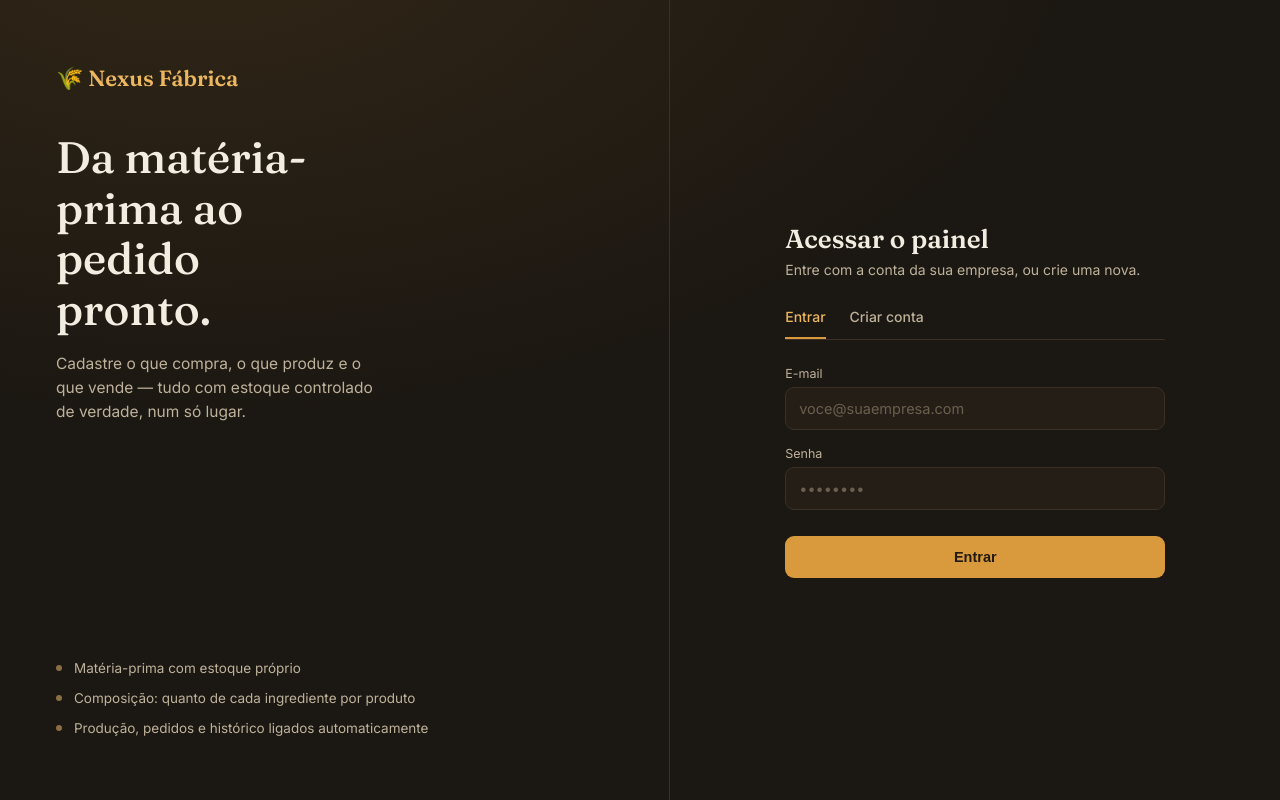
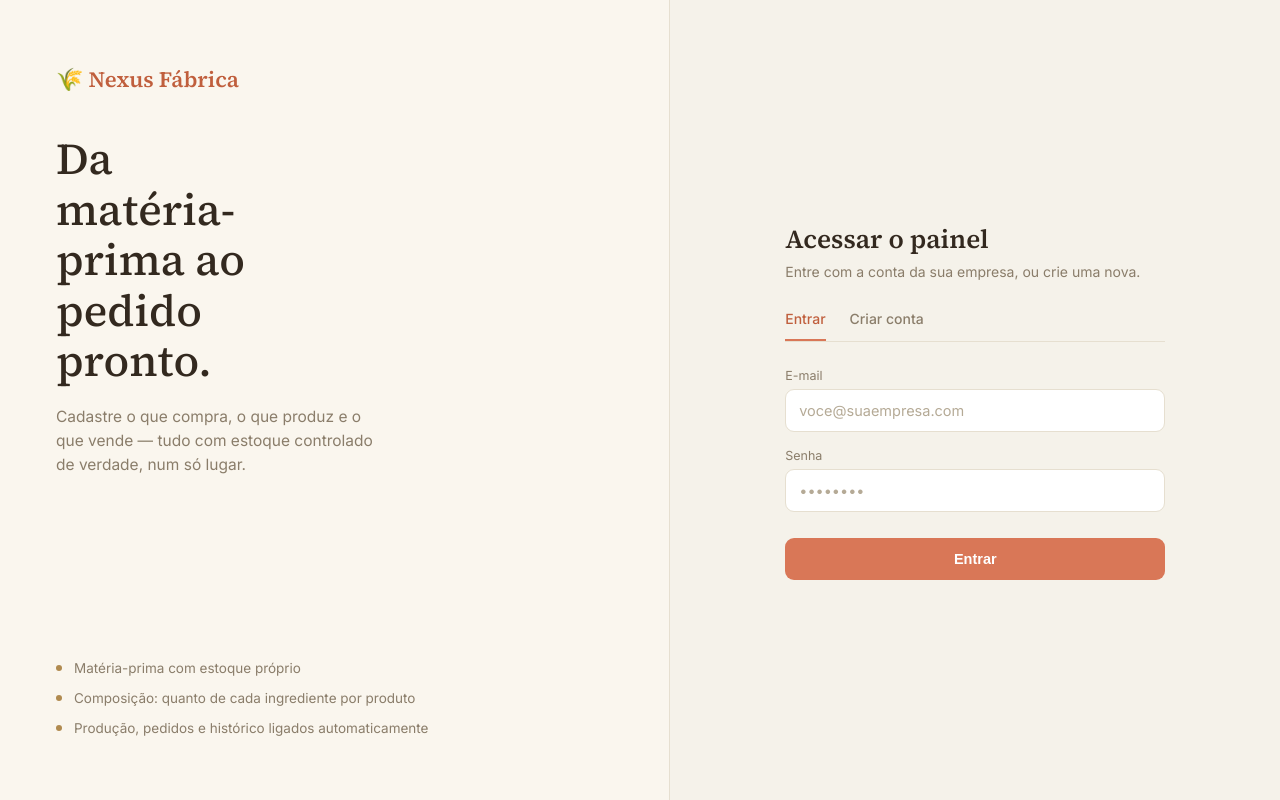
Before and after one commit to brebosf08-collab/nexus-sistema, a Flask app: page /login in a window 1280 px wide. Run offline with Flask 3, Linux system fonts and the light colour scheme; parts of the project's set-up code (start-up, migrations or seed data) failed here and were passed over.

Commit message:
Design estilo Claude + preço opcional + entrada de produto desconta matéria-prima
1. Visual: troca a paleta escura anterior por tons creme e terracota
   (estilo Claude), mantendo o mesmo menu lateral e estrutura de já
   estava aprovada. Fonte serifada trocada de Fraunces para Source Serif 4.

2. Preço do produto: já era opcional no back-end, mas agora fica
   explícito no formulário ('Preço em R$ (opcional)') e a tabela mostra
   '—' em vez de 'R$ 0.00' quando não foi definido.

3. Estoque de produto: 'Entrada' na tela de Estoque agora chama a mesma
   lógica de Produção (desconta a matéria-prima da composição
   automaticamente). Antes isso só existia na caixa separada 'Produzir'
   e a Entrada ficava bloqueada com um aviso. Criada também uma rota
   nova (/api/produtos/<id>/saida) para baixa manual (perda/quebra) que
   NÃO mexe na matéria-prima, para os dois casos ficarem bem distintos.

```diff
--- a/app.py
+++ b/app.py
@@ -335,6 +335,41 @@ def api_excluir_produto(produto_id):
         return jsonify({"sucesso": False, "mensagem": f"Erro: {e}"}), 400
 
 
+@app.route("/api/produtos/<produto_id>/saida", methods=["POST"])
+@login_required
+def api_saida_produto(produto_id):
+    """Baixa manual de estoque de produto pronto (perda, quebra, ajuste) - não mexe em matéria-prima."""
+    data = request.get_json(force=True, silent=True) or {}
+    quantidade = num(data.get("quantidade"))
+    motivo = data.get("motivo") or "Ajuste manual"
+
+    if quantidade <= 0:
+        return jsonify({"sucesso": False, "mensagem": "Quantidade precisa ser maior que zero"}), 400
+
+    try:
+        res = supabase.table("produtos").select("*").eq("id", produto_id).eq("empresa_id", empresa_id()).execute()
+        if not res.data:
+            return jsonify({"sucesso": False, "mensagem": "Produto não encontrado"}), 404
+        produto = res.data[0]
+
+        novo_estoque = produto["estoque_atual"] - quantidade
+        if novo_estoque < 0:
+            return jsonify({"sucesso": False, "mensagem": "Estoque insuficiente para essa saída"}), 400
+
+        supabase.table("produtos").update({"estoque_atual": novo_estoque}).eq("id", produto_id).execute()
+        registrar_movimento("produto", produto_id, produto["nome"], "ajuste", quantidade, novo_estoque, motivo)
+
+        if produto["estoque_minimo"] > 0 and novo_estoque <= produto["estoque_minimo"]:
+            criar_aviso("estoque_baixo", "⚠️ Estoque baixo de produto",
+                        f"'{produto['nome']}' está com {novo_estoque} {produto['unidade']} (mínimo: {produto['estoque_minimo']})",
+                        "alta")
+
+        return jsonify({"sucesso": True, "estoque_atual": novo_estoque})
+    except Exception as e:
+        log_erro("api_saida_produto", e)
+        return jsonify({"sucesso": False, "mensagem": f"Erro: {e}"}), 400
+
+
 @app.route("/api/produtos/<produto_id>/produzir", methods=["POST"])
 @login_required
 def api_produzir(produto_id):
--- a/templates/login.html
+++ b/templates/login.html
@@ -6,26 +6,25 @@
 <title>Nexus Fábrica — Entrar</title>
 <link rel="preconnect" href="https://fonts.googleapis.com">
 <link rel="preconnect" href="https://fonts.gstatic.com" crossorigin>
-<link href="https://fonts.googleapis.com/css2?family=Fraunces:opsz,wght@9..144,500;9..144,600&family=Inter:wght@400;500;600;700&display=swap" rel="stylesheet">
+<link href="https://fonts.googleapis.com/css2?family=Source+Serif+4:opsz,wght@8..60,500;8..60,600&family=Inter:wght@400;500;600;700&display=swap" rel="stylesheet">
 <style>
   :root{
-    --grao: #1b1712;
-    --forno: #241e17;
-    --crosta: #3a3025;
-    --farinha: #f3ede1;
-    --farinha-fosca: #bfb29b;
-    --mel: #d99a3d;
-    --mel-claro: #edb75f;
-    --trigo: #8a6f43;
+    --bg: #f5f2ea;
+    --card: #ffffff;
+    --card2: #faf6ee;
+    --border: #e6dfd0;
+    --text: #33291f;
+    --muted: #8a7d6a;
+    --accent: #d97757;
+    --accent-escuro: #c05f3d;
+    --trigo: #b08a4f;
   }
   *{box-sizing:border-box}
   body{
     margin:0;
     font-family:'Inter',-apple-system,sans-serif;
-    background:
-      radial-gradient(ellipse 900px 500px at 15% -10%, rgba(217,154,61,0.12), transparent),
-      var(--grao);
-    color:var(--farinha);
+    background:var(--bg);
+    color:var(--text);
     min-height:100vh;
     display:grid;
     grid-template-columns: 1.1fr 1fr;
@@ -37,44 +36,45 @@
     display:flex;
     flex-direction:column;
     justify-content:space-between;
-    border-right:1px solid var(--crosta);
+    background:var(--card2);
+    border-right:1px solid var(--border);
   }
-  .hero .mark{font-family:'Fraunces',serif;font-size:22px;font-weight:600;color:var(--mel-claro)}
-  .hero .headline{font-family:'Fraunces',serif;font-size:44px;line-height:1.15;font-weight:500;max-width:9ch;margin:40px 0 18px}
-  .hero .sub{color:var(--farinha-fosca);font-size:15.5px;max-width:34ch;line-height:1.55}
+  .hero .mark{font-family:'Source Serif 4',serif;font-size:22px;font-weight:600;color:var(--accent-escuro)}
+  .hero .headline{font-family:'Source Serif 4',serif;font-size:44px;line-height:1.15;font-weight:500;max-width:9ch;margin:40px 0 18px;color:var(--text)}
+  .hero .sub{color:var(--muted);font-size:15.5px;max-width:34ch;line-height:1.55}
   .hero .trilha{display:flex;flex-direction:column;gap:14px;margin-top:auto}
-  .trilha .passo{display:flex;align-items:center;gap:12px;font-size:13.5px;color:var(--farinha-fosca)}
+  .trilha .passo{display:flex;align-items:center;gap:12px;font-size:13.5px;color:var(--muted)}
   .trilha .ponto{width:6px;height:6px;border-radius:50%;background:var(--trigo)}
 
   .painel-entrada{
     display:flex;align-items:center;justify-content:center;padding:32px;
   }
   .card{width:100%;max-width:380px}
-  .card .eyebrow{font-family:'Fraunces',serif;font-size:26px;font-weight:600;margin:0 0 6px}
-  .card .sub{color:var(--farinha-fosca);font-size:14px;margin:0 0 30px}
+  .card .eyebrow{font-family:'Source Serif 4',serif;font-size:26px;font-weight:600;margin:0 0 6px;color:var(--text)}
+  .card .sub{color:var(--muted);font-size:14px;margin:0 0 30px}
 
-  .tabs{display:flex;gap:24px;border-bottom:1px solid var(--crosta);margin-bottom:26px}
-  .tab{padding:0 0 12px;cursor:pointer;font-size:14px;color:var(--farinha-fosca);border-bottom:2px solid transparent;font-weight:500}
-  .tab.active{color:var(--mel-claro);border-color:var(--mel)}
+  .tabs{display:flex;gap:24px;border-bottom:1px solid var(--border);margin-bottom:26px}
+  .tab{padding:0 0 12px;cursor:pointer;font-size:14px;color:var(--muted);border-bottom:2px solid transparent;font-weight:500}
+  .tab.active{color:var(--accent-escuro);border-color:var(--accent)}
 
-  label{display:block;font-size:12.5px;color:var(--farinha-fosca);margin:16px 0 6px}
+  label{display:block;font-size:12.5px;color:var(--muted);margin:16px 0 6px}
   input{
-    width:100%;padding:12px 13px;border-radius:9px;border:1px solid var(--crosta);
-    background:var(--forno);color:var(--farinha);font-size:14.5px;font-family:inherit;
+    width:100%;padding:12px 13px;border-radius:9px;border:1px solid var(--border);
+    background:var(--card);color:var(--text);font-size:14.5px;font-family:inherit;
   }
-  input:focus{outline:none;border-color:var(--mel)}
-  input::placeholder{color:#6b5f4d}
+  input:focus{outline:none;border-color:var(--accent)}
+  input::placeholder{color:#b5aa96}
 
   button.submit{
     width:100%;margin-top:26px;padding:13px;border:none;border-radius:9px;
-    background:var(--mel);color:#231a0d;font-size:14.5px;font-weight:700;cursor:pointer;
+    background:var(--accent);color:#fff;font-size:14.5px;font-weight:700;cursor:pointer;
     transition:background .15s;
   }
-  button.submit:hover{background:var(--mel-claro)}
+  button.submit:hover{background:var(--accent-escuro)}
 
   .msg{margin-top:16px;padding:11px 13px;border-radius:9px;font-size:13px;display:none;line-height:1.4}
-  .msg.erro{background:#3a1f18;color:#f0a08a;display:block;border:1px solid #5a2e22}
-  .msg.ok{background:#1c2f1e;color:#a8dcae;display:block;border:1px solid #305237}
+  .msg.erro{background:#fbeae5;color:#b3402a;display:block;border:1px solid #f0c9bb}
+  .msg.ok{background:#eaf3ea;color:#3f7a4c;display:block;border:1px solid #c9e2cb}
 
   .form{display:none}
   .form.active{display:block}
```
Also changed, not shown: templates/painel.html (+61 -54 lines).
